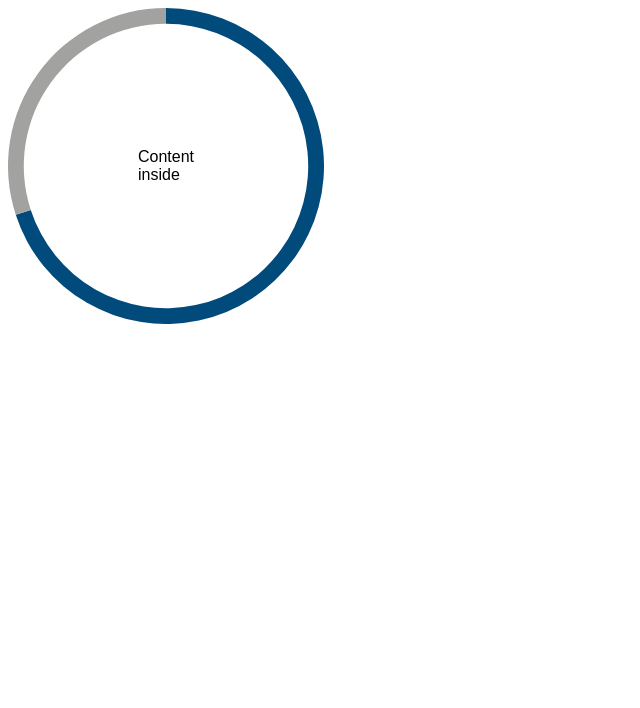
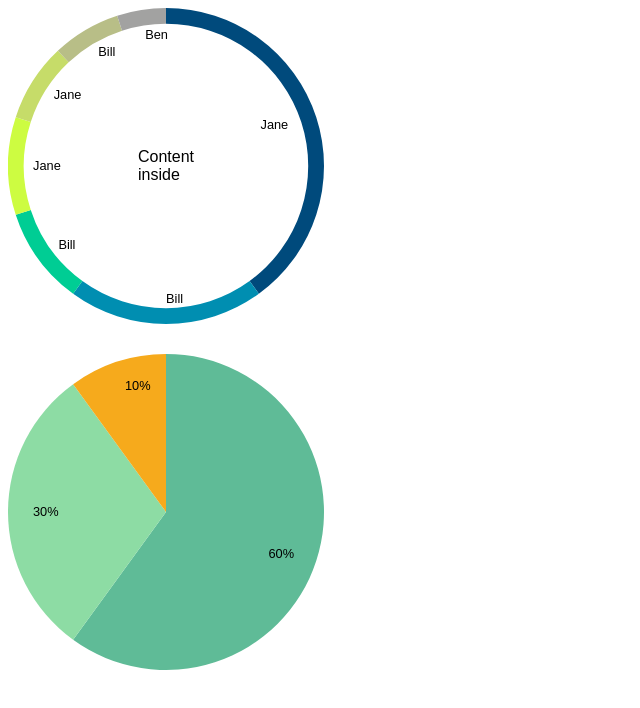
Before and after one commit to zemlyansky/svg-pie, a website: page index.html in a window 1280 px wide. Shown: the whole page, without its empty margins (0-640 px from the left). Drawn offline with nearby package versions, Linux system fonts and the light colour scheme.

Commit message:
Add labels

```diff
--- a/index.html
+++ b/index.html
@@ -6,6 +6,9 @@
     <style>
       body {
         font-family: sans-serif;
+      }
+      #chart {
+        margin-bottom: 30px;
       }
       .tooltip {
         font-size: .8em;
@@ -23,27 +26,50 @@
   <body>
     <div class="container" style="width: 25%">
       <div id="chart">Content<br>inside</div>
+      <div id="chart2"></div>
     </div>
     <script src="https://d3js.org/d3.v4.js"></script>
     <script src="svg-pie.js" charset="utf-8"></script>
     <script type="text/javascript">
       var d = new SvgPie('#chart', {
-        // dataset: [
-        //   {label: 'Ben', value: 10},
-        //   {label: 'Bill', value: 20},
-        //   {label: 'Jane', value: 70},
-        //   {label: 'Bill', value: 20},
-        //   {label: 'Jane', value: 70},
-        //   {label: 'Bill', value: 20},
-        //   {label: 'Jane', value: 70},
-        // ],
         values: 30,
-        labels: ['Bill'],
+        labels: ['Test1'],
         innerRadiusSize: .9,
-        sort: true
+        sort: true,
+        showLabels: true
         // colors: ['#FF0000','#0055EE']
       })
-      console.log(d)
+      setTimeout(function () {
+        d.options.values = d.options.labels = undefined
+        d.options.dataset = [
+          {label: 'Ben', value: 5},
+          {label: 'Bill', value: 7},
+          {label: 'Bill', value: 10},
+          {label: 'Bill', value: 20},
+          {label: 'Jane', value: 8},
+          {label: 'Jane', value: 40},
+          {label: 'Jane', value: 10},
+        ]
+        d.update()
+      }, 5000);
+      setTimeout(function () {
+        d.options.values = d.options.labels = undefined
+        d.options.dataset = [
+          {label: 'Samanta', value: 55},
+          {label: 'Carl', value: 25},
+          {label: 'John', value: 20},
+        ]
+        d.update()
+      }, 15000);
+      var e = new SvgPie('#chart2', {
+        values: [60,30,10],
+        labels: ['60%', '30%', '10%'],
+        innerRadiusSize: 0,
+        sort: false,
+        showTooltip: false,
+        showLabels: true,
+        colors: ['#5FBB97','#8DDCA4','#F6AA1C']
+      })
     </script>
   </body>
 </html>
--- a/package.json
+++ b/package.json
@@ -1,6 +1,6 @@
 {
   "name": "svg-pie",
-  "version": "0.0.4",
+  "version": "0.0.5",
   "description": "Vector pie charts with D3",
   "main": "svg-pie.js",
   "scripts": {
--- a/svg-pie.js
+++ b/svg-pie.js
@@ -22,6 +22,7 @@
       innerRadiusSize: .7,
       legend: true,
       showTooltip: true,
+      showLabels: false,
       sort: false,
       colors: ['#004A7C','#CDFC41','#A2A2A1']
     }
@@ -48,7 +49,7 @@
                          .value(function(d) {return d.value})
                          .sort(null)
 
-    var path, updPath, color, colorCoeff
+    var path, chartLabels, color, colorCoeff
 
     //Appending tooltip element
     if (this.options.showTooltip) {
@@ -93,15 +94,32 @@
         })
       }
 
-      // New path selection
-      path = g.selectAll('path')
+      // Update
+      var segments = g.selectAll('.segment')
         .data(pieGenerator(this.options.dataset))
 
-      // New and updated elements
-      updPath = path
-        .enter()
-        .append('path')
-        .merge(path)
+      // Exit
+      segments.exit()
+        .remove()
+
+      // Enter
+      var enterSegments = segments.enter()
+        .append('g')
+        .attr('class', 'segment')
+      enterSegments.append('path')
+      if (typeof(this.options.showLabels) === 'boolean' && this.options.showLabels){
+        enterSegments.append('text')
+          .style('font-size','.8em')
+          .attr('class','chart-label')
+      }
+
+      // Update and Enter
+      var allSegments = enterSegments.merge(segments)
+      path = allSegments.select('path')
+      if (typeof(this.options.showLabels) === 'boolean' && this.options.showLabels){
+        chartLabels = allSegments.select('text')
+          .text(function(d) { return d.data.label })
+      }
 
       // Calculate color gradient according to the data length
       colorCoeff = (this.options.dataset.length - 1) / (this.options.colors.length - 1)
@@ -127,20 +145,37 @@
       //Updating chart elements with new width and height
       chart.style('height', height + 'px')
       svg.attr('width', width)
-         .attr('height', height)
+        .attr('height', height)
       g.attr('transform', 'translate(' + (width / 2) + ',' + (height / 2) + ')')
 
       var arc = d3.arc()
-                  .innerRadius(innerRadius)
-                  .outerRadius(outerRadius)
+        .innerRadius(innerRadius)
+        .outerRadius(outerRadius)
 
-      updPath     .attr('d', arc)
-                  .attr('fill', function(d, i) {
-                    return color(i)
-                  })
+      if (typeof(this.options.showLabels) === 'boolean' && this.options.showLabels){
+        var r = outerRadius - 25
+        var labelArc = d3.arc()
+          .innerRadius(r)
+          .outerRadius(r)
+        chartLabels
+          .attr('transform', function(d) { return "translate(" + labelArc.centroid(d) + ")" })
+          .attr('dy', '0.35em')
+          .attr('dx', function(d) {
+            // Shifting labels on the right side to left
+            var centroid = labelArc.centroid(d)
+            if (centroid[0] > 0)
+              return (-(d.data.label.length*10)*labelArc.centroid(d)[0]/outerRadius).toFixed(0) + 'px'
+            else
+              return '0px';
+          })
+      }
+
+      path
+        .attr('d', arc)
+        .attr('fill', function(d, i) { return color(i) })
 
       if (this.options.showTooltip) {
-        updPath.on('mouseover', function(d) {
+        path.on('mouseover', function(d) {
           tooltip.style('display','block')
           tooltip.select('.tooltip-label')
                  .text(d.data.label)
@@ -165,7 +200,7 @@
                 .style('left', left + 'px');
         })
 
-        updPath.on('mouseout', function(d) {
+        path.on('mouseout', function(d) {
           tooltip.style('display', 'none')
         })
       }
```
Also changed, not shown: README.md, svg-pie.bundle.min.js, svg-pie.min.js.
